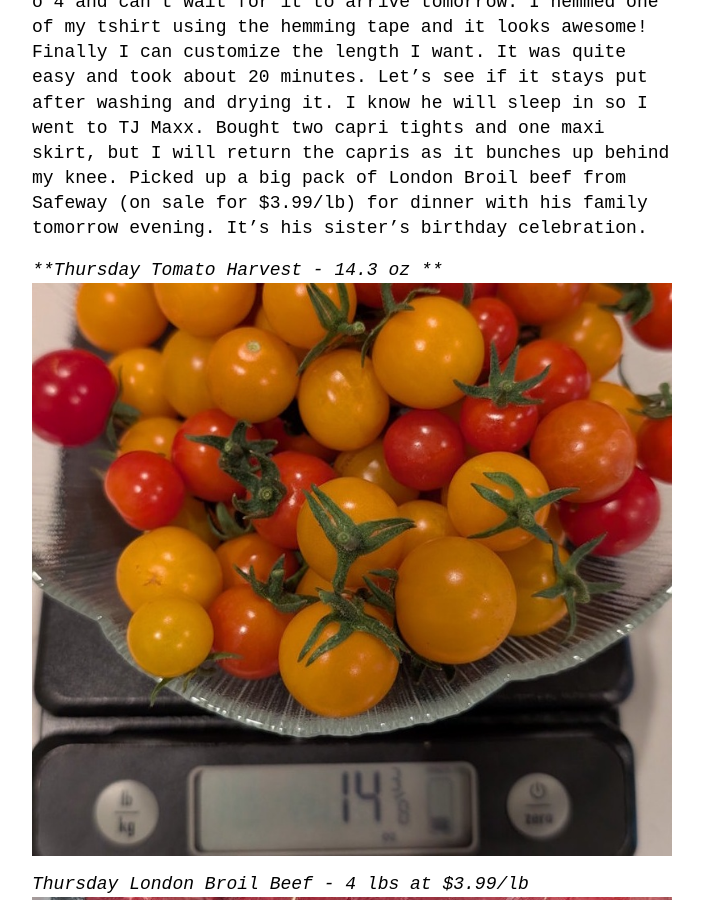
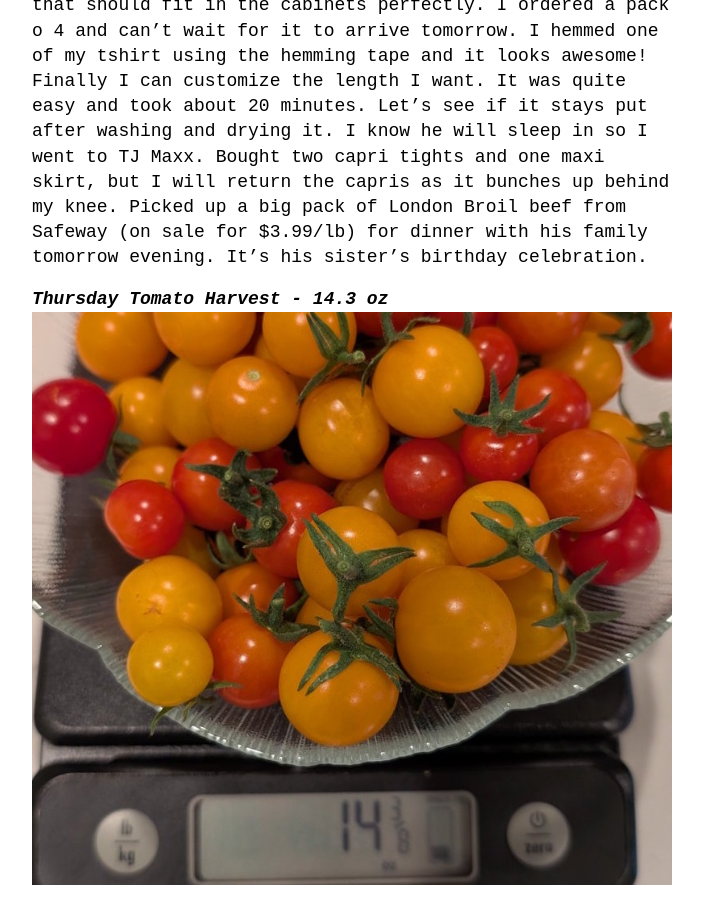
Before and after one commit to groceryshoppingisfun/weeklyfoodjournal, a Jekyll site: the page built from _posts/2025-06-16-A-Thai-Inspired-Cooking-Week.md, in a window 1280 px wide and 900 px high, scrolled down 10457 px. Shown: the whole window, without its empty margins (288-991 px from the left). Built offline with Jekyll 4.4.1, drawn with Linux system fonts in a browser that asks for light colours; some of the changed text lies outside the part shown.

```diff
--- a/_posts/2025-06-16-A-Thai-Inspired-Cooking-Week.md
+++ b/_posts/2025-06-16-A-Thai-Inspired-Cooking-Week.md
@@ -35,13 +35,13 @@ I have been following this Thai lady on YouTube called "ThaiFood Chef". I've mad
 *Monday Dinner: Thai Grilled Pork Salad, Homegrown cherry tomatoes, Tofu with Chrysanthemum greens soup*
 ![thai grilled pork salad](assets/images/thai-grilled-pork-salad.jpg)
 
-### *Monday Total For Food: $35.63*
+## *Monday Total For Food: $35.63*
 
 ## Tuesday:
 ### Morning:
 I made omelette with our home grown cherry tomatoes and trader joe's ciabatta. Went to Winco and spent **$59.50** on bulk bin snacks, canned beans, chicken thighs and chicken wings, pork sirloin, canned oranges, limes, lemons, blackberries etc. It's enough to last us the whole week and I still have a lot of vegetables which I bought from my last asian grocery store run 2 days before the start of this food journal week.
 
-*Tuesday Breakfast: Homegrown tomatoes omelette*
+***Tuesday Breakfast: Homegrown tomatoes omelette***
 ![tomato-omelette](assets/images/tomato-omelette.jpg)
 
 
@@ -58,7 +58,7 @@ I spent some time researching online for two things. First was to look for a fac
 Quick run to Safeway to get corns (8 for $1) and cheez-it while he made dinner for us tonight, baked cod. I also made a quick chrysanthemum greens soup with corn. It's rare that he cooks for us but he does all of the cleaning, and I do most of the cooking, which makes us a perfect match. It's adorable to see him cook as he does get flustered whereas for me cooking puts me into a meditative state. After dinner we played pickleball with another couple at our club, very fun with long rallies. It's so nice to not to have to wait for courts unlike playing at the public park, the only problem is we do have to schedule games otherwise there won't be anyone to play with.
 Another pit stop at Safeway to pick up some sorbet as he was craving something cold and sweet. Safeway is a great place to shop if you buy their weekly sale items, I always take the time to go through their weekly ads and stock up on their sale items.
 
-*Tuesday Dinner: He made baked alaskan cod*
+***Tuesday Dinner: He made baked alaskan cod***
 ![baked-alaskan-code](assets/images/baked-alaskan-cod.jpg)
 
 |Safeway||
@@ -68,19 +68,19 @@ Another pit stop at Safeway to pick up some sorbet as he was craving something c
 |Lindy's Italian Ice|$4.49|
 |Safeway Total|**$7.21**|
 
-### *Tuesday Total For Food: $66.71*
+## *Tuesday Total For Food: $66.71*
 
 ## Wednesday:
 ### Morning:
 Harvested more cherry tomatoes this morning. It's been producing about a pint every three days from our two plants. Made tomato and bacon omelette with toast for breakfast before going to my bollyx zumba class. Did a quick stop at Ross which is close to the gym. I enjoy going to Ross on weekday mornings right when it opens (9 am) as it's not crowded and no wait in the self service fitting room. I love buying active wear at Ross but came out of the store empty handed today.  I came across a black bean brownie recipe on reddit and was intrigued. I made it and it was surprisingly yummy and moist.
 
-*Wednesday Snack: Black bean brownie - Canned black beans, brownie mix, egg, instant coffee, walnuts*
+***Wednesday Snack: Black bean brownie - Canned black beans, brownie mix, egg, instant coffee, walnuts***
 ![black bean brownie](assets/images/black-bean-brownie.jpg)
 
 ### Noon:
 Lunch is a simple stir fried pork with ginger and green onions and rice. I was too lazy to make a second dish of vegetables stir fry so I served lunch with more of the cherry tomatoes. Had vanilla ice cream with a piece of the black bean brownie I made this morning. Very yummy and we don't have to feel too guilty as the brownie is high in fiber and protein.
 
-*Our "sweet 100" and "sungold" cherry tomato plants*
+***Our "sweet 100" and "sungold" cherry tomato plants***
 ![cherry tomato plants](assets/images/tomato-plants.jpg)
 
 ### Afternoon:
@@ -89,21 +89,21 @@ More writing of this food journal entry. I think writing is good for me, it uses
 ### Evening:
 Made a very soul soothing Thai chicken curry rice noodle soup. Garnished with kaffir lime leaves, boiled egg, crushed peanuts, fried shallots, green onions which made it extra special. Pickleball at our private club after dinner. We had 3 good games against 2 other guys, we were tied at 1-1 but lost our rubber match 14 to 12. Very close game and lots of great rallies. Still I was pretty bummed by our 3rd match loss. I have a very stress free life and generally feel joyful, but losing in pickleball knocks a few points off although winning increases it. Consoled myself this evening by eating a big bowl of my asian sweet soup dessert. We watched half a movie, "A few good men" and will finish the rest tomorrow. We've been on a binge recently to watch movies from the 80s and 90s.
 
-*Thai Chicken Curry Rice Noodles*
+***Thai Chicken Curry Rice Noodles***
 ![cherry tomato plants](assets/images/thai-chicken-curry-noodles.jpg)
 
-#### Wednesday Total For Food: $0
+## Wednesday Total For Food: $0
 
 ## Thursday:
 ### Morning:
 Woke up extra early today at 6ish am. Did some redditing and got up to make a small breakfast of toast with gouda cheese. Spent 30 minutes pruning our two tomato plants. It's very therapeutic. Harvested another big bowl of cherry tomatoes. I've been thinking of how to better organize our spice and condiments and I found this acrylic lazy susan that should fit in the cabinets perfectly. I ordered a pack o 4 and can't wait for it to arrive tomorrow. I hemmed one of my tshirt using the hemming tape and it looks awesome! Finally I can customize the length I want. It was quite easy and took about 20 minutes. Let's see if it stays put after washing and drying it. I know he will sleep in so I went to TJ Maxx. Bought two capri tights and one maxi skirt, but I will return the capris as it bunches up behind my knee.
 Picked up a big pack of London Broil beef from Safeway (on sale for $3.99/lb) for dinner with his family tomorrow evening. It's his sister's birthday celebration.
 
-***Thursday Tomato Harvest - 14.3 oz  ***
+***Thursday Tomato Harvest - 14.3 oz***
 ![sungold tomatoes](assets/images/tomatoes.jpg)
 
 
-*Thursday London Broil Beef - 4 lbs at $3.99/lb*
+***Thursday London Broil Beef - 4 lbs at $3.99/lb***
 ![safeway london broil](assets/images/london-broil.jpg)
 
 ### Noon:
```
Also changed, not shown: other parts of _posts/2025-06-16-A-Thai-Inspired-Cooking-Week.md (+2 -2 lines).
